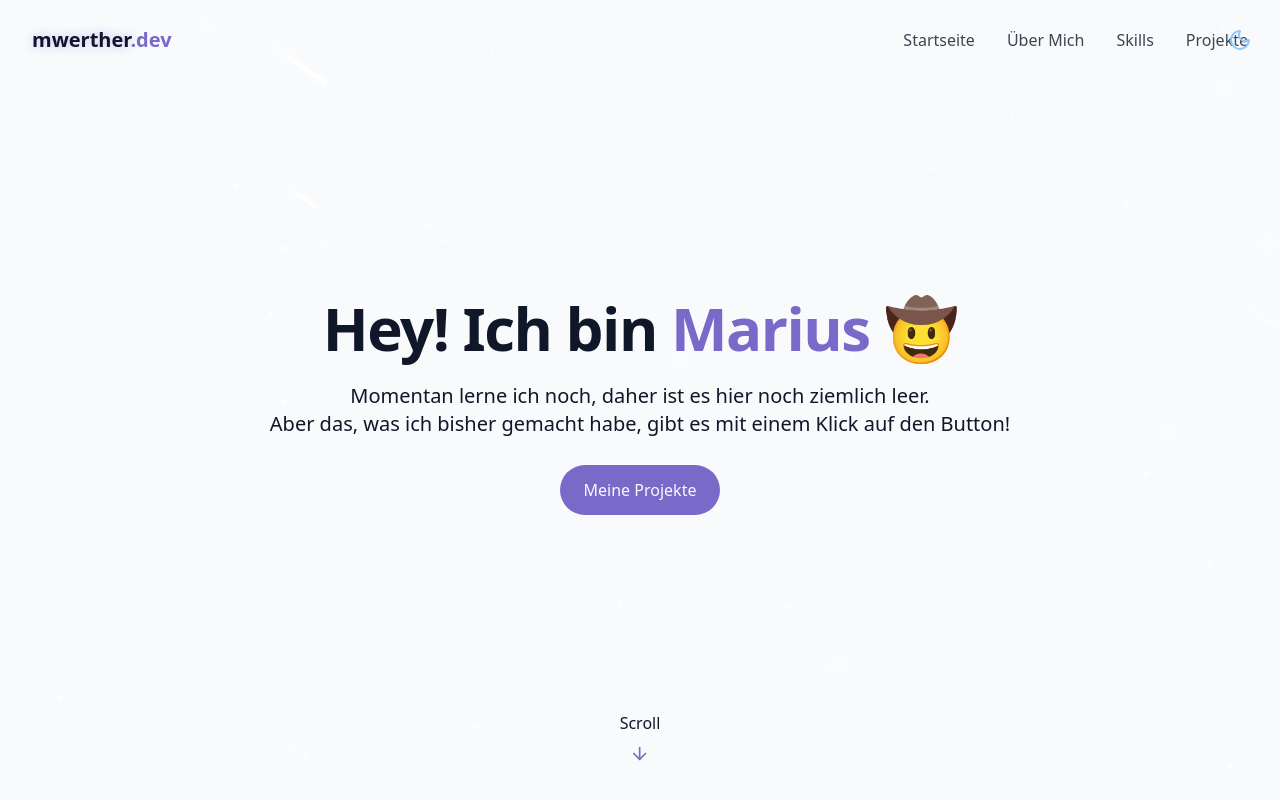
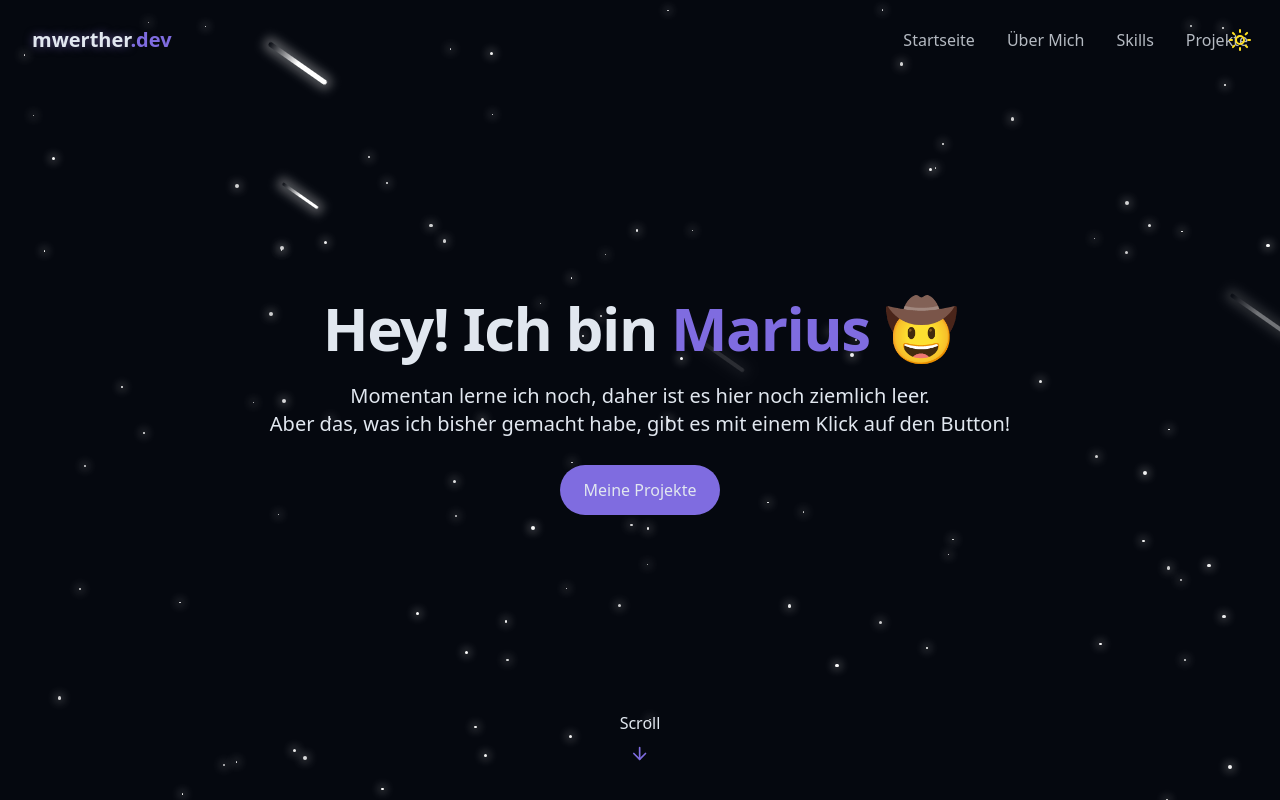
Before and after one commit to DrPepperaholic/portfolio, a React (Vite) app: page / in a window 1280 px wide. Shown: the top 800 px of the page. Built offline with nearby package versions, Linux system fonts and the light colour scheme.

Commit message:
Set DarkMode to Default

```diff
--- a/src/components/ThemeToggle.jsx
+++ b/src/components/ThemeToggle.jsx
@@ -3,18 +3,23 @@ import { useState } from "react";
 import { useEffect } from "react";
 import { ClassNameCN } from "@/lib/utils"
 export const ThemeToggle = () => {
-    const [IsDarkMode, setIsDarkMode] = useState(true);
+    const [IsDarkMode, setIsDarkMode] = useState(() => {
+        const storedTheme = localStorage.getItem("theme");
+        if (storedTheme) {
+            return storedTheme === "dark";
+        }
+        return true;
+    });
 
     useEffect(() => {
-        const storedTheme = localStorage.getItem("theme")
-        if (storedTheme === "dark") {
-            setIsDarkMode(true)
+        if (IsDarkMode) {
             document.documentElement.classList.add("dark");
+            localStorage.setItem("theme", "dark");
         } else {
+            document.documentElement.classList.remove("dark");
             localStorage.setItem("theme", "light");
-            setIsDarkMode(false);
         }
-    }, []);
+    }, [IsDarkMode]);
 
     const toggleTheme = () => {
         if (IsDarkMode) {
```
